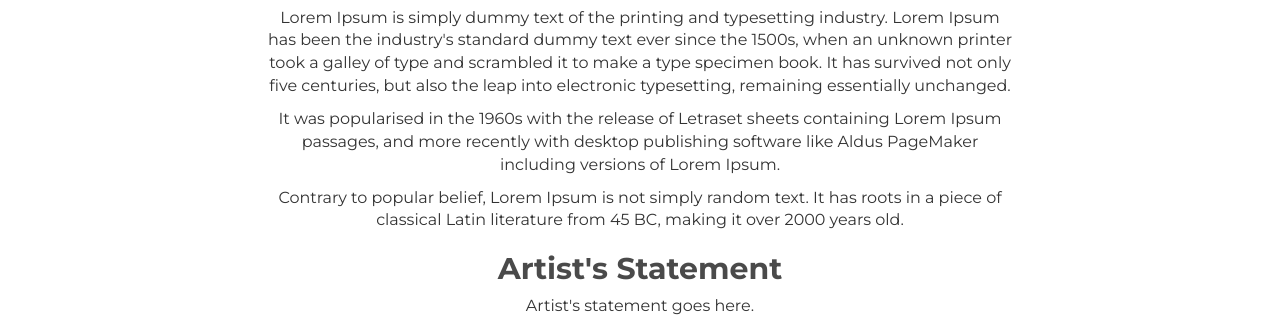
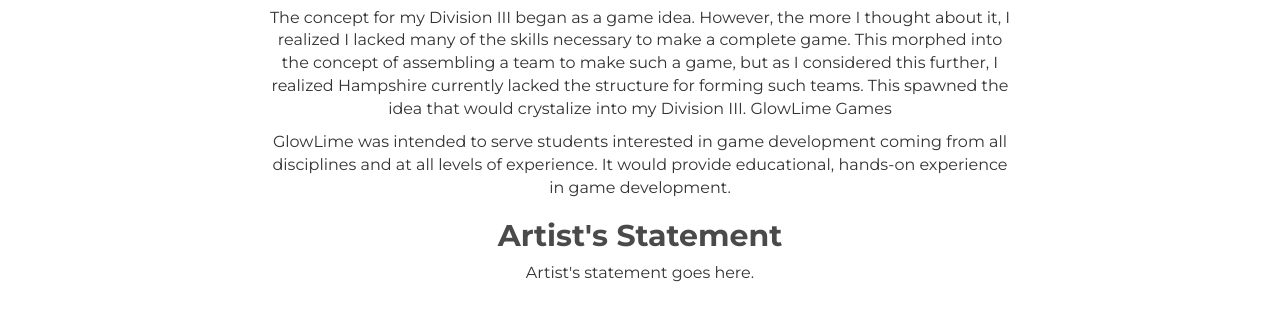
Before and after one commit to imann24/diviii-portfolio, a plain HTML site: page retro.html in a window 1280 px wide. Shown: the part 623-952 px from the top of the page. Drawn offline with nearby package versions, Linux system fonts and the light colour scheme.

Commit message:
Adding a couple paragraphs to the retro

```diff
--- a/retro.html
+++ b/retro.html
@@ -8,7 +8,7 @@
     <meta name="author" content="">
     <link rel="shortcut icon" href="assets/ico/favicon.ico">
 
-    <title>INSTANT - Bootstrap Theme</title>
+    <title>Retrospective</title>
 
     <!-- Bootstrap core CSS -->
     <link href="assets/css/bootstrap.css" rel="stylesheet">
@@ -66,9 +66,8 @@
 		<div class="row centered mt mb">
 			<div class="col-lg-8 col-lg-offset-2">
 				<h1>Retrospective</h1>
-				<p>Lorem Ipsum is simply dummy text of the printing and typesetting industry. Lorem Ipsum has been the industry's standard dummy text ever since the 1500s, when an unknown printer took a galley of type and scrambled it to make a type specimen book. It has survived not only five centuries, but also the leap into electronic typesetting, remaining essentially unchanged.</p>
-				<p>It was popularised in the 1960s with the release of Letraset sheets containing Lorem Ipsum passages, and more recently with desktop publishing software like Aldus PageMaker including versions of Lorem Ipsum.</p>
-				<p>Contrary to popular belief, Lorem Ipsum is not simply random text. It has roots in a piece of classical Latin literature from 45 BC, making it over 2000 years old.</p>
+                    <p>The concept for my Division III began as a game idea. However, the more I thought about it, I realized I lacked many of the skills necessary to make a complete game. This morphed into the concept of assembling a team to make such a game, but as I considered this further, I realized Hampshire currently lacked the structure for forming such teams. This spawned the idea that would crystalize into my Division III. GlowLime Games</p>
+                    <p>GlowLime was intended to serve students interested in game development coming from all disciplines and at all levels of experience. It would provide educational, hands-on experience in game development.</p>
                     <h2 id = "artist">Artist's Statement</h2>
                     <p>
                          Artist's statement goes here.
```
